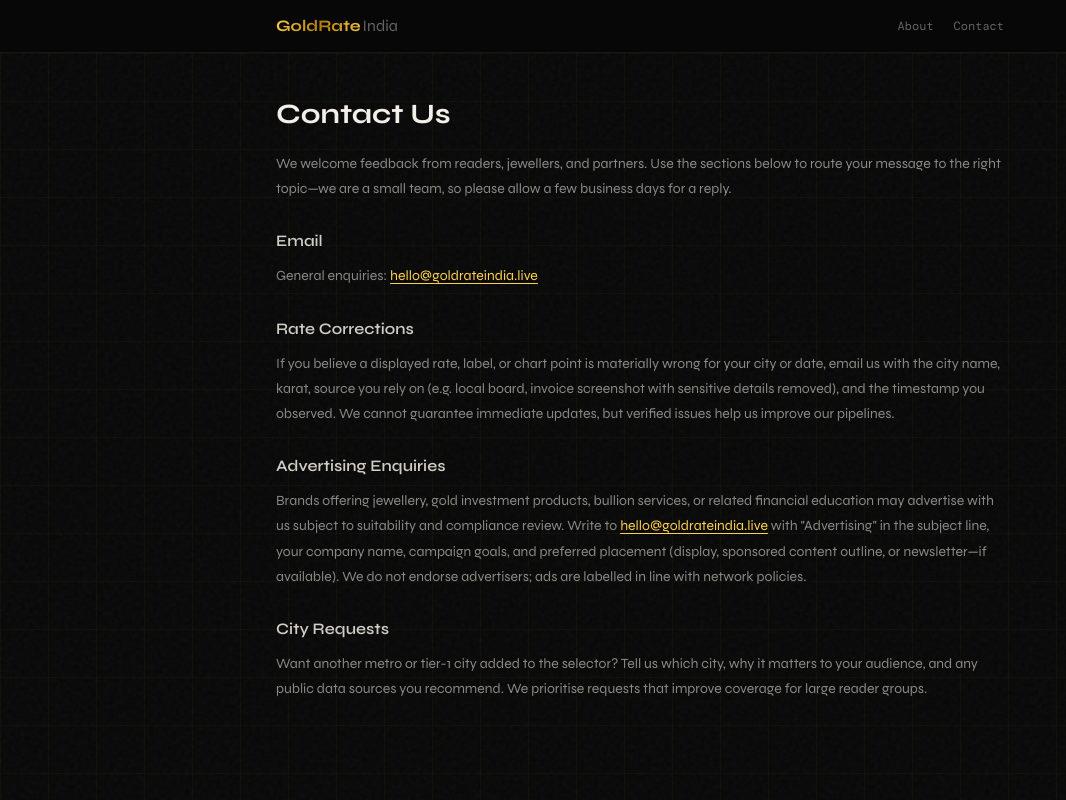
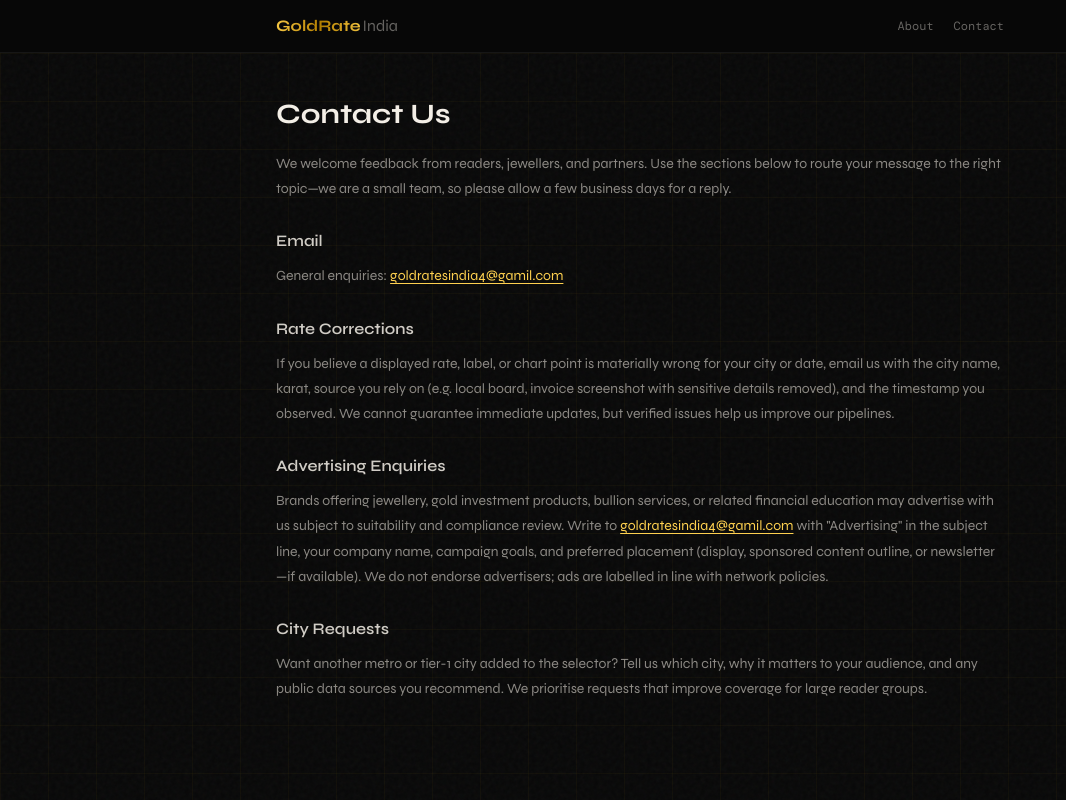
Before and after one commit to Nkodati/hyd-gold, a Next.js app: page /contact in a window 1280 px wide. Shown: the top 800 px of the page, without its empty margins (0-1066 px from the left). Built offline with nearby package versions, Linux system fonts and the light colour scheme.

Commit message:
Adding Email Address

```diff
--- a/src/app/contact/page.tsx
+++ b/src/app/contact/page.tsx
@@ -18,7 +18,7 @@
         <h2>Email</h2>
         <p>
           General enquiries:{' '}
-          <a href="mailto:hello@goldrateindia.live">hello@goldrateindia.live</a>
+          <a href="mailto:goldratesindia4@gamil.com">goldratesindia4@gamil.com</a>
         </p>
 
         <h2>Rate Corrections</h2>
@@ -32,7 +32,7 @@
         <p>
           Brands offering jewellery, gold investment products, bullion services, or related financial education may advertise
           with us subject to suitability and compliance review. Write to{' '}
-          <a href="mailto:hello@goldrateindia.live">hello@goldrateindia.live</a> with &quot;Advertising&quot; in the subject line,
+          <a href="mailto:goldratesindia4@gamil.com">goldratesindia4@gamil.com</a> with &quot;Advertising&quot; in the subject line,
           your company name, campaign goals, and preferred placement (display, sponsored content outline, or newsletter—if
           available). We do not endorse advertisers; ads are labelled in line with network policies.
         </p>
--- a/src/app/privacy-policy/page.tsx
+++ b/src/app/privacy-policy/page.tsx
@@ -136,7 +136,7 @@
         <p>
           For privacy-related questions or requests, please reach out via our{' '}
           <Link href="/contact">Contact</Link> page or email{' '}
-          <a href="mailto:hello@goldrateindia.live">hello@goldrateindia.live</a>.
+          <a href="mailto:goldratesindia4@gamil.com">goldratesindia4@gamil.com</a>.
         </p>
       </main>
     </div>
```
